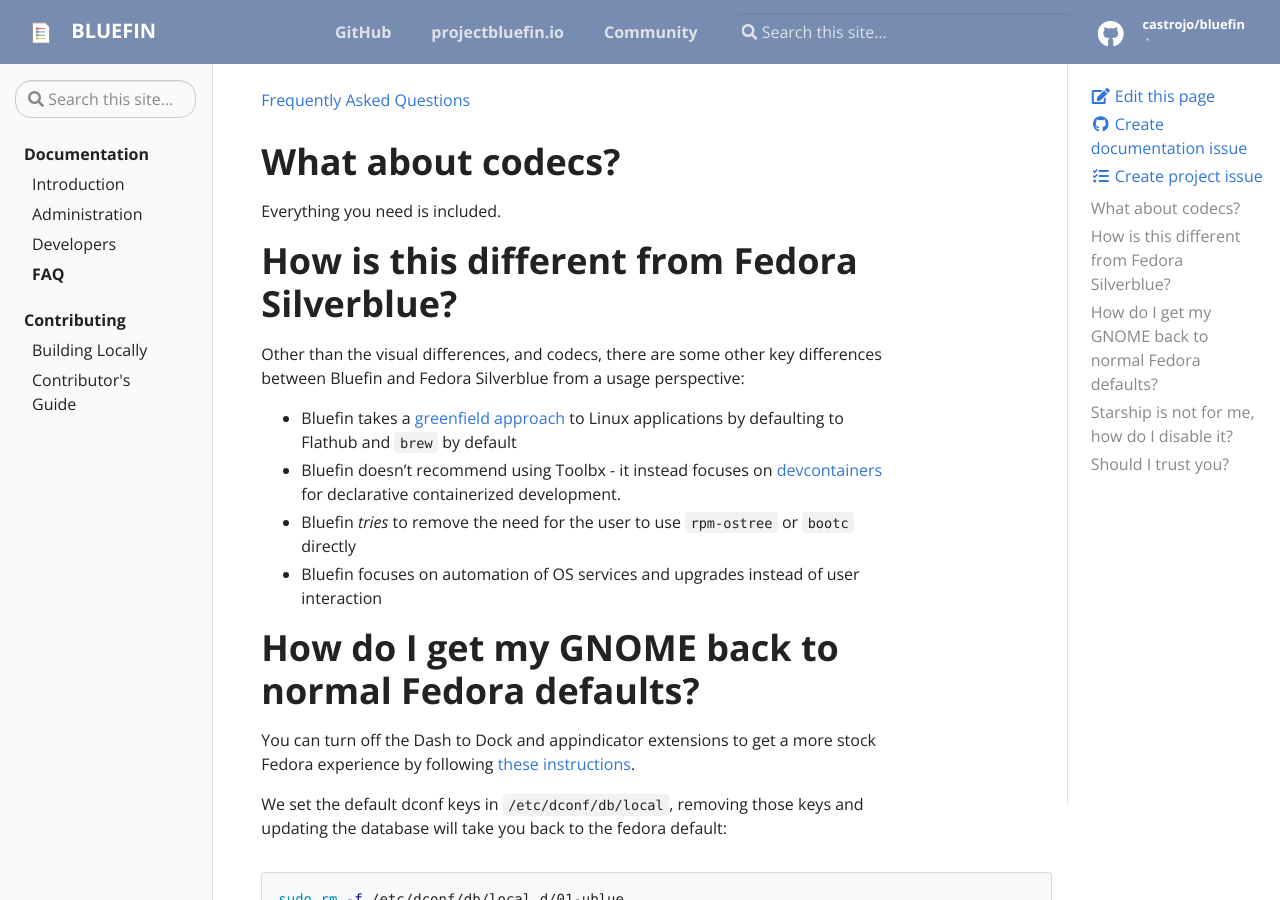
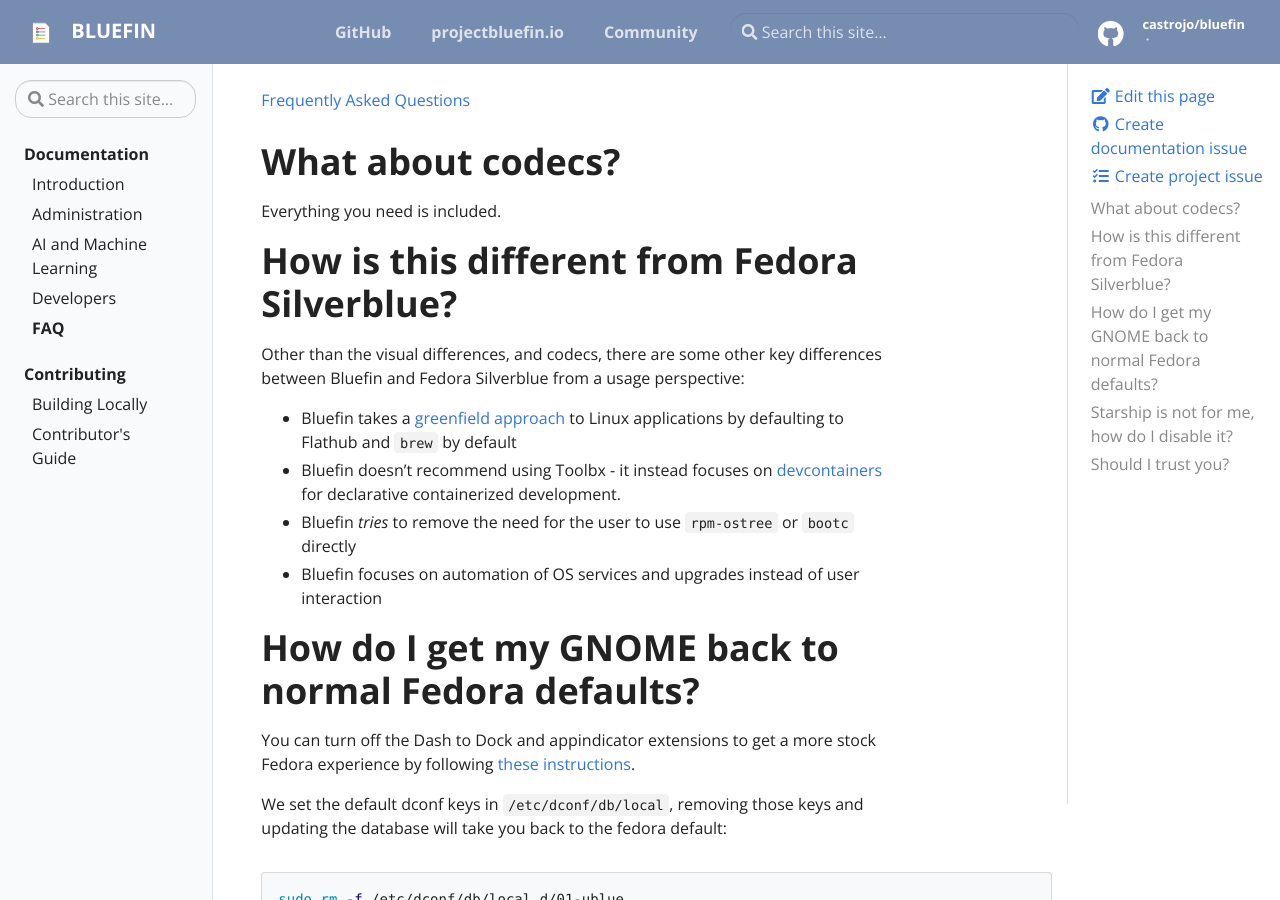
Before and after one commit to ublue-os/bluefin-docs, a Jekyll site: the page built from _docs/FAQ.md, in a window 1280 px wide and 900 px high. Built offline with Jekyll 4.4.1, drawn with Linux system fonts in a browser that asks for light colours.

Commit message:
link to ai page

```diff
--- a/_data/toc.yml
+++ b/_data/toc.yml
@@ -5,6 +5,8 @@
       url: "introduction"
     - title: "Administration"
       url: "administration"
+    - title: "AI and Machine Learning"
+      url: ai
     - title: "Developers"
       url: "bluefin-dx"
     - title: "FAQ"
```
